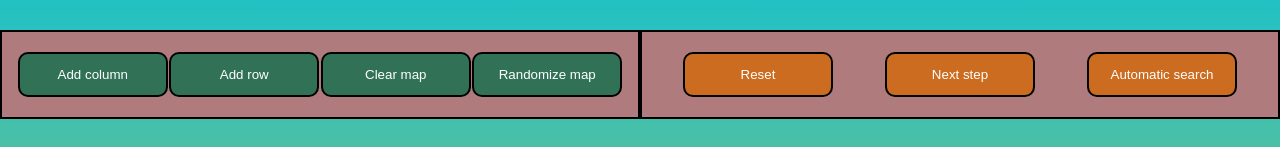
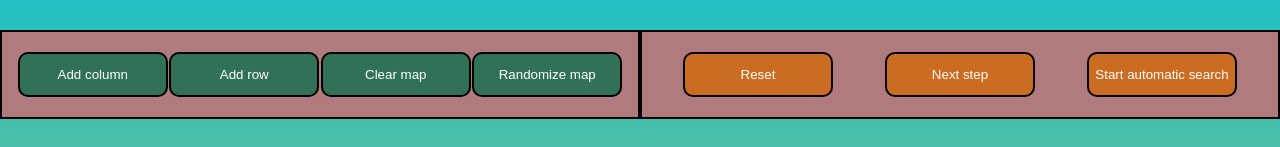
Before and after one commit to ElianCordoba/pathfinder-react, a React (Vite) app: page / in a window 1280 px wide. Shown: the top 147 px of the page. Built offline with nearby package versions, Linux system fonts and the light colour scheme.

Commit message:
Improvements

```diff
--- a/src/algos/aStar.ts
+++ b/src/algos/aStar.ts
@@ -6,6 +6,7 @@ export function* search(map: MapValues, startNode: NodeId, targetNode: NodeId):
   const toVisit = new NodesQueue(startNode);
   const visited: VisitedNode = new Map();
 
+  let didFindPath = false;
   let step = 0;
   mainLoop: while (!toVisit.done) {
     const current = toVisit.dequeue();
@@ -13,6 +14,7 @@ export function* search(map: MapValues, startNode: NodeId, targetNode: NodeId):
 
     // Early exit
     if (current.id === targetNode) {
+      didFindPath = true;
       break mainLoop;
     }
 
@@ -53,7 +55,7 @@ export function* search(map: MapValues, startNode: NodeId, targetNode: NodeId):
     };
   }
 
-  return { path: reconstructPath(startNode, targetNode, visited) };
+  return { path: didFindPath ? reconstructPath(startNode, targetNode, visited) : [] };
 }
 
 // Euclidean distance
--- a/src/components/MapViewer/MapViewer.tsx
+++ b/src/components/MapViewer/MapViewer.tsx
@@ -1,4 +1,4 @@
-import { useEffect, useMemo, useRef, useState } from "react";
+import { useMemo, useRef, useState } from "react";
 
 import { Direction, Kind, NodeId } from "../../shared";
 
--- a/src/components/PathfinderControls/PathfinderControls.tsx
+++ b/src/components/PathfinderControls/PathfinderControls.tsx
@@ -1,27 +1,17 @@
-import { useRef } from "react";
-
-import { MapViewerActions } from "../../reducers/mapReducer";
 import { useIsKeyPressed } from "../../hooks/useIsKeyPressed";
-
-import { useAppState, usePathfinderState } from "../../state";
+import { usePathfinderState } from "../../state";
 
 import "./PathfinderControls.css";
 
 export function PathfinderControls() {
-  const { nextStep, resetSearch } = usePathfinderState();
+  const { nextStep, resetSearch, automaticSearchRunning, startAutomaticSearch, stopAutomaticSearch } =
+    usePathfinderState();
 
   const isShiftPressed = useIsKeyPressed("Shift");
 
   function reset() {
     // If shift is pressed, will remove the start and target markers as well
     resetSearch(isShiftPressed);
-  }
-
-  const intervalId = useRef(0);
-  function automaticSeach() {
-    intervalId.current = setInterval(() => {
-      nextStep();
-    }, 50);
   }
 
   return (
@@ -34,8 +24,8 @@ export function PathfinderControls() {
         Next step
       </button>
 
-      <button className="button" onClick={automaticSeach}>
-        Automatic search
+      <button className="button" onClick={!automaticSearchRunning ? startAutomaticSearch : stopAutomaticSearch}>
+        {!automaticSearchRunning ? "Start automatic search" : "Stop automatic search"}
       </button>
     </div>
   );
--- a/src/state.tsx
+++ b/src/state.tsx
@@ -16,7 +16,7 @@ export interface AppState {
   setTargetNode: (node: NodeId | null) => void;
 }
 
-const useAppState = create<AppState>((set) => ({
+const useAppState = create<AppState>((set, get) => ({
   initializeMap: (x: number, y: number) => {
     const mapInstance = new MapClass(x, y);
     const mapControls: MapControls = {
@@ -28,6 +28,7 @@ const useAppState = create<AppState>((set) => ({
           return;
         }
         set({ map: didAddColumn });
+        usePathfinderState.getState().stopAutomaticSearch();
       },
       addRow: () => {
         const didAddRow = mapInstance.addRow();
@@ -37,8 +38,12 @@ const useAppState = create<AppState>((set) => ({
           return;
         }
         set({ map: didAddRow });
+        usePathfinderState.getState().stopAutomaticSearch();
       },
-      toggleNode: (x: number, y: number) => set({ map: mapInstance.toogleNode(x, y) }),
+      toggleNode: (x: number, y: number) => {
+        set({ map: get().mapInstance.toogleNode(x, y) });
+        usePathfinderState.getState().stopAutomaticSearch();
+      },
       clearMap: () => {
         const newMapInstance = new MapClass(mapInstance.maxX, mapInstance.maxY, 0);
 
@@ -46,6 +51,7 @@ const useAppState = create<AppState>((set) => ({
         set({ mapInstance: newMapInstance });
 
         usePathfinderState.getState().resetSearch(true);
+        usePathfinderState.getState().stopAutomaticSearch();
       },
       randomizeMap: () => {
         const newMapInstance = new MapClass(mapInstance.maxX, mapInstance.maxY);
@@ -53,7 +59,11 @@ const useAppState = create<AppState>((set) => ({
         set({ map: newMapInstance.values });
         set({ mapInstance: newMapInstance });
 
+        set({ startNode: null });
+        set({ targetNode: null });
+
         usePathfinderState.getState().resetSearch(true);
+        usePathfinderState.getState().stopAutomaticSearch();
       },
     };
 
@@ -83,6 +93,10 @@ interface PathfinderState {
   currentSearch: PathfinderSearch | null;
   nextStep: () => void;
   resetSearch: (fullReset?: boolean) => void;
+
+  automaticSearchRunning: number | null;
+  startAutomaticSearch: () => void;
+  stopAutomaticSearch: () => void;
 }
 
 export const usePathfinderState = create<PathfinderState>((set, get) => ({
@@ -120,6 +134,10 @@ export const usePathfinderState = create<PathfinderState>((set, get) => ({
     const nextStep = currentSearch!.next();
     if (nextStep.done) {
       set({ path: nextStep.value.path });
+
+      if (get().automaticSearchRunning) {
+        get().stopAutomaticSearch();
+      }
     } else {
       const { step, nodesToVisit, nodesVisited } = nextStep.value;
       set({ step });
@@ -137,6 +155,20 @@ export const usePathfinderState = create<PathfinderState>((set, get) => ({
     if (fullReset) {
       useAppState.setState({ startNode: null, targetNode: null });
     }
+
+    get().stopAutomaticSearch();
+  },
+
+  automaticSearchRunning: null,
+  startAutomaticSearch: () => {
+    const interval = setInterval(() => {
+      get().nextStep();
+    }, 50);
+    set({ automaticSearchRunning: interval });
+  },
+  stopAutomaticSearch: () => {
+    clearInterval(get().automaticSearchRunning!);
+    set({ automaticSearchRunning: null });
   },
 }));
 
```
